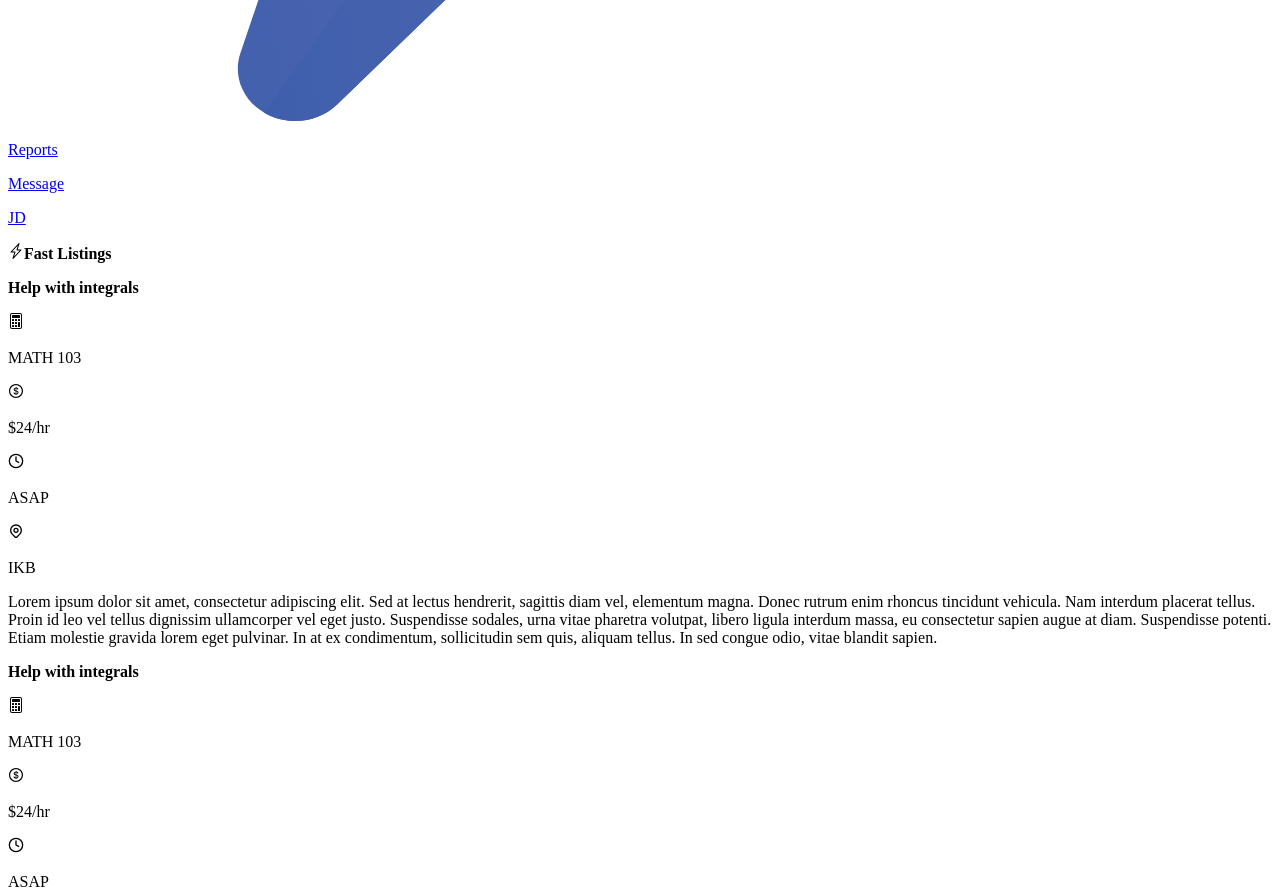
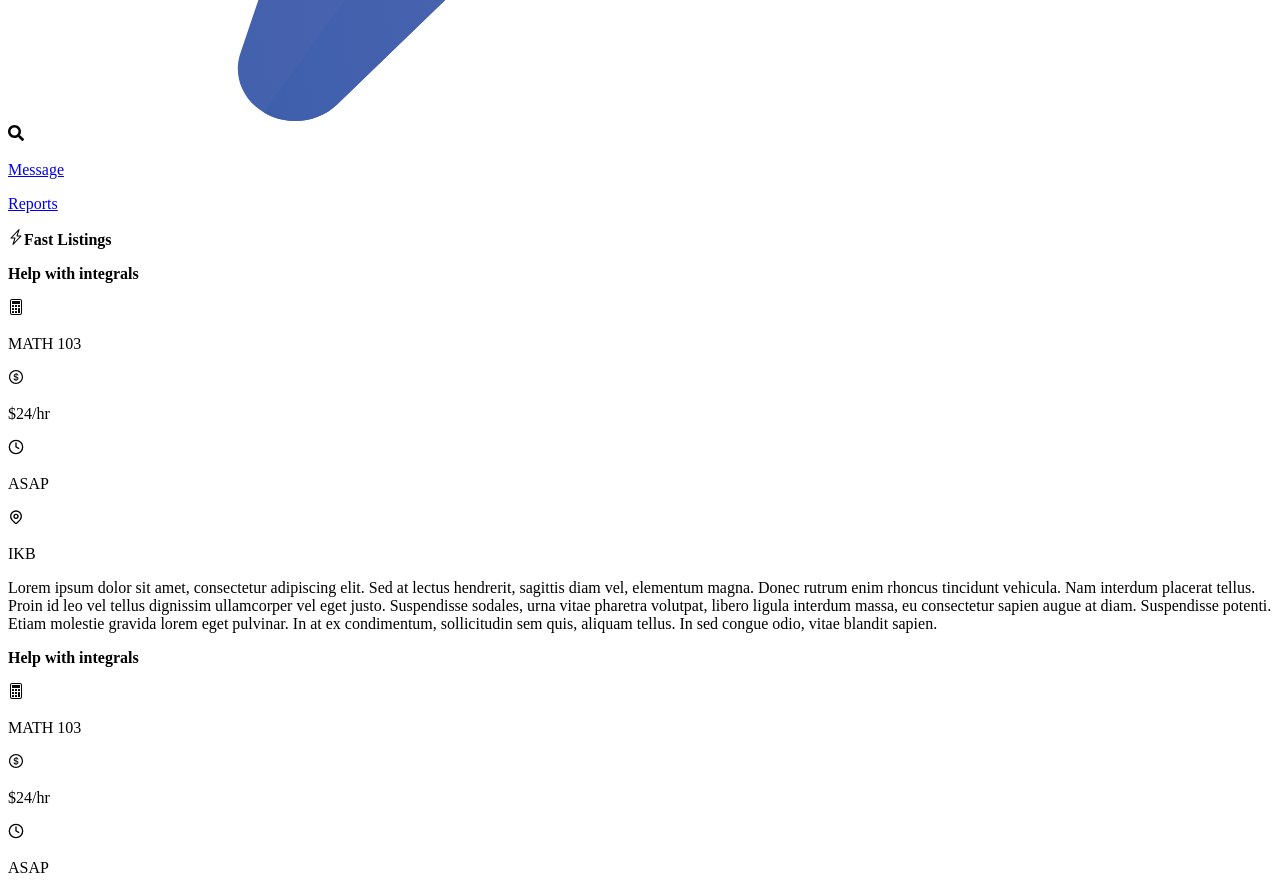
Before and after one commit to JoeDaBu/Flash, a React (Create React App) app: page / in a window 1280 px wide. Shown: the part 1560-2452 px from the top of the page. Built offline with nearby package versions, Linux system fonts and the light colour scheme.

Commit message:
search bar

```diff
--- a/src/components/Navbar.js
+++ b/src/components/Navbar.js
@@ -1,7 +1,7 @@
 import React from 'react';
 import { Link } from 'react-router-dom';
 import Logo from '../assets/logo.svg';
-import { ProfileIcon } from './ProfileIcon';
+import { FaSearch } from 'react-icons/fa';
 
 export const Navbar = () => {
     return (
@@ -9,15 +9,13 @@ export const Navbar = () => {
             <Link to="/">
                 <img className="w-12 h-auto" src={Logo} alt="Logo" />
             </Link>
-            <div className="flex gap-12 justify-center items-center font-bold text-primary-900 text-xl">
-                <Link to="/reports">
-                    <p>Reports</p>
-                </Link>
+            <div className="flex gap-10 justify-center items-center font-bold text-primary-900 text-xl">
+                <FaSearch />
                 <Link to="/messages">
                     <p>Message</p>
                 </Link>
-                <Link to="/profile">
-                    <ProfileIcon />
+                <Link to="/reports">
+                    <p>Reports</p>
                 </Link>
             </div>
         </div>
```
